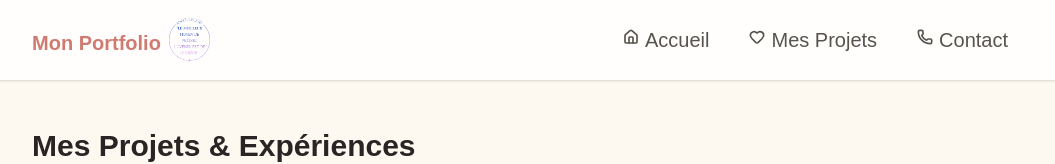
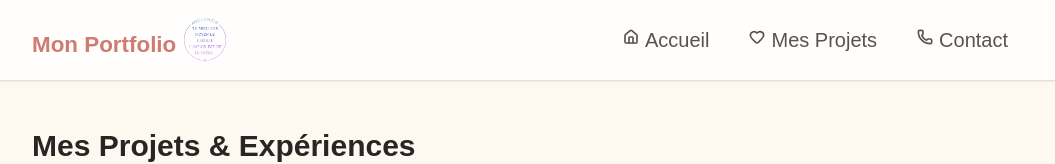
Before and after one commit to ykanael/portfolio, a Next.js app: page /projets in a window 1280 px wide. Shown: the top 164 px of the page, without its empty margins (112-1167 px from the left). Built offline with nearby package versions, Linux system fonts and the light colour scheme.

Commit message:
Update layout.tsx

```diff
--- a/app/layout.tsx
+++ b/app/layout.tsx
@@ -16,7 +16,7 @@ export default function RootLayout({ children }: Readonly<{ children: React.Reac
         <nav className="bg-white/80 backdrop-blur-sm shadow-sm sticky top-0 z-50">
           <div className="max-w-5xl mx-auto px-4 py-4 flex justify-between items-center">
             <div className="xl:text-xl flex gap-2">
-              <Link href="/" className="xl:text-xl font-bold text-xl text-[#CF7B71] top-[0.830rem] relative">
+              <Link href="/" className="xl:text-[1.4rem] font-bold text-xl text-[#CF7B71] top-[0.830rem] relative">
                 Mon Portfolio
               </Link>
               <Image
```
